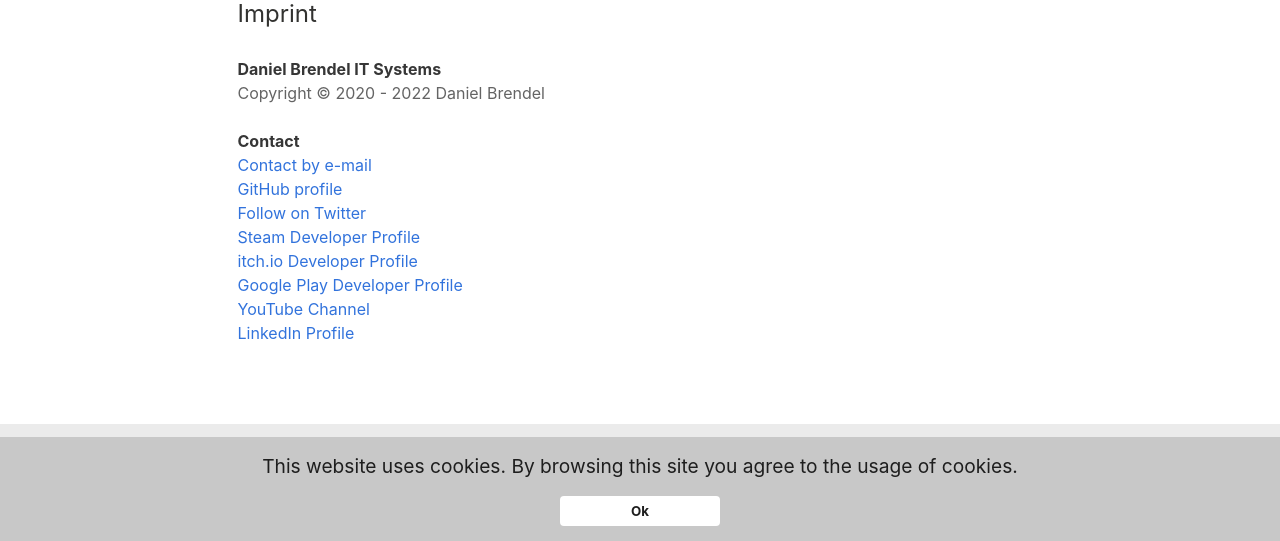
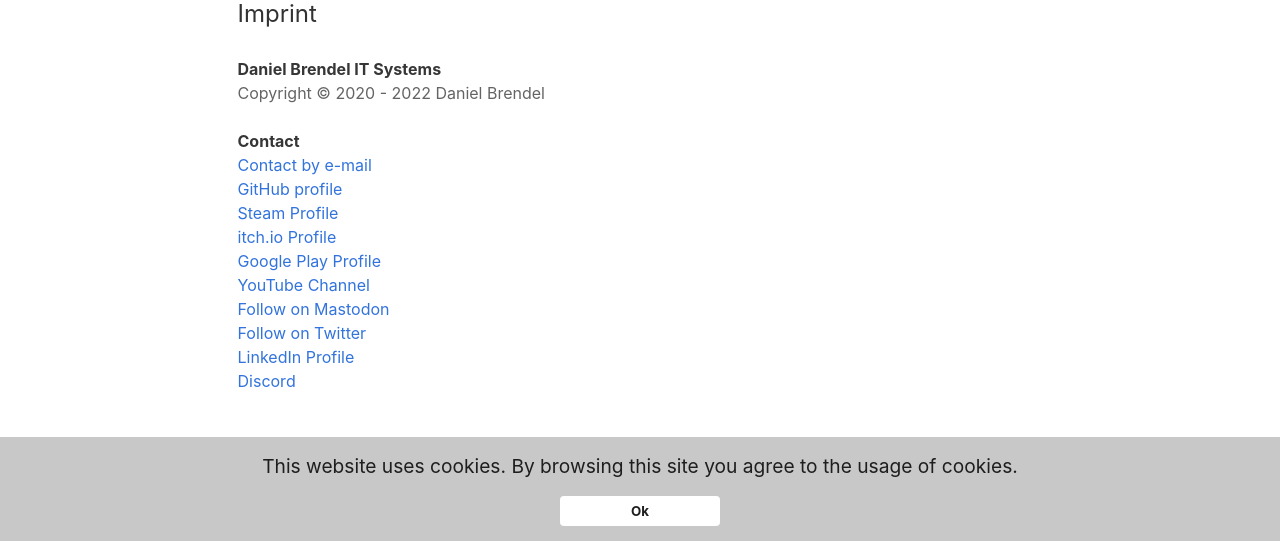
Before and after one commit to danielbrendel/dnyPortfolioApp, a Laravel app: page /imprint in a window 1280 px wide. Shown: the part 259-800 px from the top of the page. Run offline with Laravel 8, Linux system fonts and the light colour scheme; some libraries are stand-ins or nearby versions.

Commit message:
Discord community & dynamic links

```diff
--- a/app/ContentModel.php
+++ b/app/ContentModel.php
@@ -63,6 +63,14 @@
         $content = str_replace(':author:', env('APP_AUTHOR'), $content);
         $content = str_replace(':contact:', env('APP_CONTACT'), $content);
         $content = str_replace(':year:', date('Y'), $content);
+        $content = str_replace(':steam:', env('LINK_STEAM'), $content);
+        $content = str_replace(':itch:', env('LINK_ITCHIO'), $content);
+        $content = str_replace(':gplay:', env('LINK_GOOGLEPLAY'), $content);
+        $content = str_replace(':youtube:', env('LINK_YOUTUBE'), $content);
+        $content = str_replace(':mastodon:', env('LINK_MASTODON'), $content);
+        $content = str_replace(':twitter:', env('LINK_TWITTER'), $content);
+        $content = str_replace(':linkedin:', env('LINK_LINKEDIN'), $content);
+        $content = str_replace(':discord:', env('LINK_DISCORD'), $content);
 
         return $content;
     }
--- a/app/Http/Controllers/MainController.php
+++ b/app/Http/Controllers/MainController.php
@@ -28,10 +28,19 @@
         ]);
     }
 
+    public function discord()
+    {
+        if (!env('APP_SHOW_DISCORD')) {
+            abort(404);
+        }
+
+        return view('discord');
+    }
+
     public function imprint()
     {
         return view('imprint', [
-            'content' => str_replace('{%CONTACT_EMAIL%}', env('CONTACT_EMAIL'), ContentModel::queryContent('home_imprint', \App::getLocale()))
+            'content' => ContentModel::queryContent('home_imprint', \App::getLocale())
         ]);
     }
 }
--- a/public/css/themes/dark.css
+++ b/public/css/themes/dark.css
@@ -529,3 +529,7 @@
   font-size: 1.3em;
   font-weight: bold;
 }
+
+.embed-discord-widget {
+  height: 500px;
+}
--- a/resources/lang/de/app.php
+++ b/resources/lang/de/app.php
@@ -89,5 +89,9 @@
     'ok' => 'Ok',
     'cookie_consent' => 'Diese Webseite verwendet Cookies. Beim Nutzen dieser Webseite erklären Sie sich damit einverstanden.',
     'change_german' => 'Auf deutsch',
-    'change_english' => 'Auf englisch'
+    'change_english' => 'Auf englisch',
+    'discord' => 'IGDB Discord',
+    'discord_title' => 'Tritt dem IGDB Discord bei',
+    'discord_info' => 'Der <a href=":link">IGDB Discord</a> ist für Anfänger:innen von Indie Spieleentwicklung gedacht und dient dazu sich gegenseitig zu unterstützen. Gelegentlich werden auch Gamejams veranstaltet, die über itch.io gehosted werden.',
+    'discord_join' => 'Community beitreten'
 ];
--- a/resources/lang/en/app.php
+++ b/resources/lang/en/app.php
@@ -92,5 +92,9 @@
     'ok' => 'Ok',
     'cookie_consent' => 'This website uses cookies. By browsing this site you agree to the usage of cookies.',
     'change_german' => 'Switch to german',
-    'change_english' => 'Switch to english'
+    'change_english' => 'Switch to english',
+    'discord' => 'IGDB Discord',
+    'discord_title' => 'Join the IGDB Discord',
+    'discord_info' => 'The <a href=":link">IGDB Discord</a> is an online community of indie game development beginners who want to connect with others and support each other. Occassionally we do gamejams hosted on itch.io.',
+    'discord_join' => 'Join Community'
 ];
--- a/resources/pages/en/home_imprint.txt
+++ b/resources/pages/en/home_imprint.txt
@@ -4,10 +4,12 @@
 <strong>Contact</strong><br/>
 <a href="mailto::contact:">Contact by e-mail</a><br/>
 <a href="https://github.com/danielbrendel">GitHub profile</a><br/>
-<a href="https://twitter.com/dbrendel_dev">Follow on Twitter</a><br/>
-<a href="https://store.steampowered.com/developer/danielbrendel">Steam Developer Profile</a><br/>
-<a href="https://danielbrendel.itch.io/">itch.io Developer Profile</a><br/>
-<a href="https://play.google.com/store/apps/dev?id=8955015533201204727">Google Play Developer Profile</a><br/>
-<a href="https://www.youtube.com/channel/UCPETT7XPpvLHeUTZ-4l-K5w">YouTube Channel</a><br/>
-<a href="https://www.linkedin.com/in/daniel-brendel-88375a248/">LinkedIn Profile</a><br/>
+<a href=":steam:">Steam Profile</a><br/>
+<a href=":itch:">itch.io Profile</a><br/>
+<a href=":gplay:">Google Play Profile</a><br/>
+<a href=":youtube:">YouTube Channel</a><br/>
+<a href=":mastodon:">Follow on Mastodon</a><br/>
+<a href=":twitter:">Follow on Twitter</a><br/>
+<a href=":linkedin:">LinkedIn Profile</a><br/>
+<a href=":discord:">Discord</a><br/>
 <br/>
--- a/resources/sass/app.scss
+++ b/resources/sass/app.scss
@@ -467,3 +467,7 @@
     font-size: 1.3em;
     font-weight: bold;
 }
+
+.embed-discord-widget {
+    height: 500px;
+}
--- a/resources/sass/themes/dark.scss
+++ b/resources/sass/themes/dark.scss
@@ -494,3 +494,7 @@
     font-size: 1.3em;
     font-weight: bold;
 }
+
+.embed-discord-widget {
+    height: 500px;
+}
--- a/resources/views/layouts/layout_home.blade.php
+++ b/resources/views/layouts/layout_home.blade.php
@@ -138,6 +138,12 @@
                     <a class="navbar-item" href="{{ url('/tech') }}">
                         {{ __('app.tech') }}
                     </a>
+
+                    @if (env('APP_SHOW_DISCORD'))
+                    <a class="navbar-item" href="{{ url('/discord') }}">
+                    {{ __('app.discord') }}
+                    </a>
+                    @endif
 
                     @if (env('HELPREALM_WORKSPACE') !== null)
                     <a class="navbar-item" href="https://helprealm.io/{{ env('HELPREALM_WORKSPACE') }}" target="_blank">
--- a/routes/web.php
+++ b/routes/web.php
@@ -16,6 +16,7 @@
 Route::get('/', 'MainController@index');
 Route::get('/news', 'MainController@news');
 Route::get('/tech', 'MainController@tech');
+Route::get('/discord', 'MainController@discord');
 Route::get('/imprint', 'MainController@imprint');
 
 Route::get('/products/asatruphp', 'ProductsController@asatruphp');
```
Also changed, not shown: resources/pages/de/home_imprint.txt (+9 -7 lines), resources/views/discord.blade.php (added, +29 -0 lines), public/css/app.css, 1 other file.
